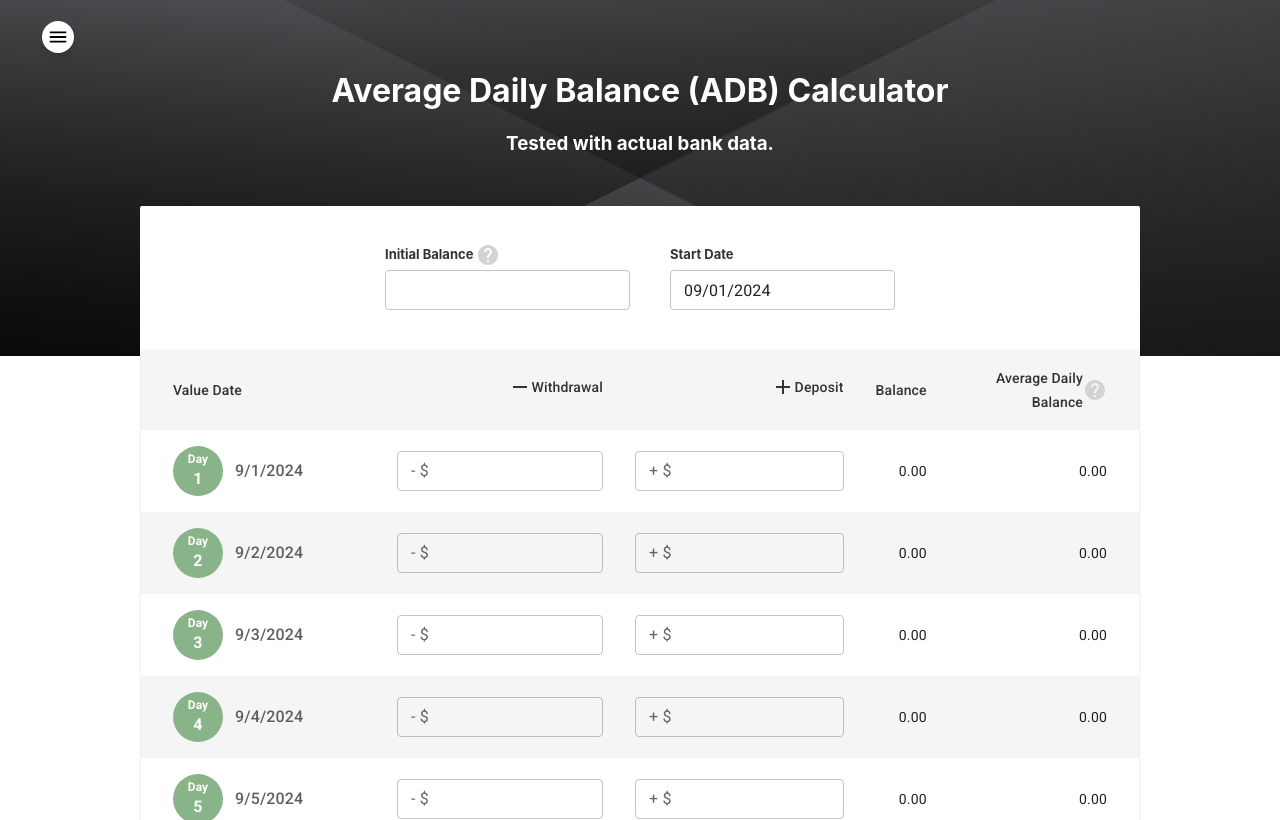
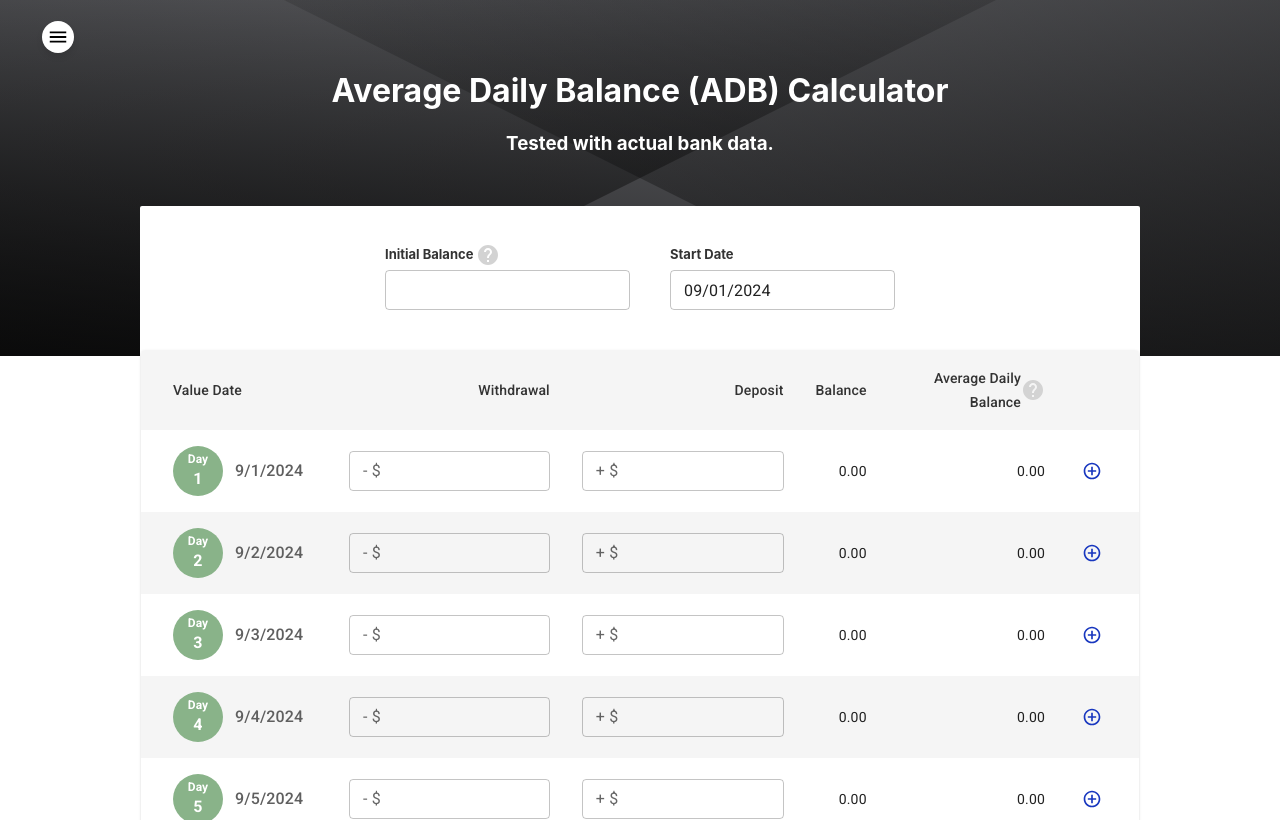
Before and after one commit to wopni1021/average-daily-balance-calculator, a React (Create React App) app in the folder my-app/: page / in a window 1280 px wide. Built offline with nearby package versions, Linux system fonts and the light colour scheme.

Commit message:
Support add multiple transactions in a day

```diff
--- a/my-app/src/App.scss
+++ b/my-app/src/App.scss
@@ -8,7 +8,7 @@
 
   .header {
     background-color: black;
-    background-image: url("./header-bg.svg"); /* Icons by SVGBackgrounds.com */
+    background-image: url("./Icons/header-bg.svg"); /* Icons by SVGBackgrounds.com */
     background-size: cover;
     background-repeat: no-repeat; /* Prevents the background from repeating */
     background-position: center; /* Centers the SVG */
--- a/my-app/src/components/MainTable.scss
+++ b/my-app/src/components/MainTable.scss
@@ -82,4 +82,12 @@
       color: rgb(95, 95, 95);
     }
   }
+
+  &-add-item {
+    svg {
+      width: 20px;
+      height: 20px;
+      fill: rgb(24, 55, 191);
+    }
+  }
 }
--- a/my-app/src/components/MainTable.tsx
+++ b/my-app/src/components/MainTable.tsx
@@ -4,7 +4,7 @@ import TableBody from "@mui/material/TableBody";
 import TableCell, { tableCellClasses, TableCellProps } from "@mui/material/TableCell";
 import TableContainer from "@mui/material/TableContainer";
 import TableHead from "@mui/material/TableHead";
-import TableRow from "@mui/material/TableRow";
+import TableRow, { TableRowProps } from "@mui/material/TableRow";
 import Paper from "@mui/material/Paper";
 import TextField, { TextFieldProps } from "@mui/material/TextField";
 import "./MainTable.scss";
@@ -13,12 +13,19 @@ import AddIcon from "@mui/icons-material/Add";
 import RemoveIcon from "@mui/icons-material/Remove";
 import HelpIcon from "@mui/icons-material/Help";
 import InputAdornment from "@mui/material/InputAdornment";
-
+import Avatar from "@mui/material/Avatar";
+import Menu from "@mui/material/Menu";
+import MenuItem from "@mui/material/MenuItem";
+import ListItemIcon from "@mui/material/ListItemIcon";
+import IconButton from "@mui/material/IconButton";
 import { AdapterDayjs } from "@mui/x-date-pickers/AdapterDayjs";
 import { LocalizationProvider } from "@mui/x-date-pickers/LocalizationProvider";
 import { DatePicker } from "@mui/x-date-pickers/DatePicker";
 import dayjs, { Dayjs } from "dayjs";
 import Tooltip from "@mui/material/Tooltip";
+import { ReactComponent as AddSubtItemIcon } from "../Icons/new-sub-item.svg";
+import AddCircleOutlineOutlinedIcon from "@mui/icons-material/AddCircleOutlineOutlined";
+// import { ReactComponent as Test } from "../Icons/header-bg.svg";
 
 // types
 interface Row {
@@ -26,10 +33,15 @@ interface Row {
   depo: number;
   balance: number;
   adb: number;
+  day: number;
 }
 
 interface FixedWidthTableCellProps extends TableCellProps {
   fixedWidth?: number; // Optional custom prop for fixed width
+}
+
+interface StyledTableRow extends TableRowProps {
+  day?: number;
 }
 
 type State = Array<Row>;
@@ -44,18 +56,22 @@ const StyledTableCell = styled(TableCell)<FixedWidthTableCellProps>(({ theme, fi
   [`&.${tableCellClasses.body}`]: {
     fontSize: 14,
   },
-  "&:first-of-type": {
-    paddingLeft: theme.spacing(4), // Left padding for the first cell of each row
+  "&:first-child": {
+    "&:first-of-type": {
+      paddingLeft: theme.spacing(4), // Left padding for the first cell of each row
+      paddingRight: 0,
+    },
   },
-  "&:last-of-type": {
-    paddingRight: theme.spacing(4), // Right padding for the last cell of each row
+  "&:last-child": {
+    "&:last-of-type": {
+      paddingRight: theme.spacing(4), // Right padding for the last cell of each row
+      paddingLeft: 0,
+    },
   },
 }));
 
-const StyledTableRow = styled(TableRow)(({ theme }) => ({
-  "&:nth-of-type(even)": {
-    backgroundColor: theme.palette.action.hover,
-  },
+const StyledTableRow = styled(TableRow)<StyledTableRow>(({ theme, day }) => ({
+  backgroundColor: day && day % 2 === 0 ? theme.palette.action.hover : "white",
   "td, th": {
     border: 0,
   },
@@ -71,7 +87,7 @@ const ROOT = "adb-table";
 const commonInputProps: Partial<TextFieldProps> = { size: "small", variant: "outlined" };
 
 const initialRows = [...Array(MAX_DATE)].map((_, idx) => {
-  return { withdraw: 0, depo: 0, balance: 0, adb: 0 };
+  return { withdraw: 0, depo: 0, balance: 0, adb: 0, day: idx + 1, subDay: 1 };
 });
 
 /*
@@ -101,8 +117,10 @@ const MainTable = () => {
       const rows = [] as State;
       let total = 0;
       prevRows.forEach((row, idx) => {
+        const isLastSubRow = row.day !== prevRows[idx + 1]?.day; // only the final balance of the day should be calculated towards adb
+
         if (idx < index) {
-          total += row.balance;
+          if (isLastSubRow) total += row.balance;
           rows.push(row);
         } else {
           const prevBalance = rows[idx - 1]?.balance ?? initialBalance;
@@ -110,9 +128,9 @@ const MainTable = () => {
           const newWithdraw = isCurrentRow ? val : row.withdraw;
           const newDepo = row.depo;
           const newBalance = prevBalance - newWithdraw + newDepo;
-          total += newBalance;
-          const newAdb = total / (idx + 1);
-          rows.push({ withdraw: newWithdraw, depo: newDepo, balance: newBalance, adb: newAdb });
+          if (isLastSubRow) total += newBalance;
+          const newAdb = total / row.day;
+          rows.push({ withdraw: newWithdraw, depo: newDepo, balance: newBalance, adb: newAdb, day: row.day });
         }
       });
       return rows;
@@ -126,8 +144,10 @@ const MainTable = () => {
       const rows = [] as State;
       let total = 0;
       prevRows.forEach((row, idx) => {
+        const isLastSubRow = row.day !== prevRows[idx + 1]?.day; // only the final balance of the day should be calculated towards adb
+
         if (idx < index) {
-          total += row.balance;
+          if (isLastSubRow) total += row.balance;
           rows.push(row);
         } else {
           const prevBalance = rows[idx - 1]?.balance ?? initialBalance;
@@ -135,9 +155,9 @@ const MainTable = () => {
           const newDepo = isCurrentRow ? val : row.depo;
           const newWithdraw = row.withdraw;
           const newBalance = prevBalance - newWithdraw + newDepo;
-          total += newBalance;
-          const newAdb = total / (idx + 1);
-          rows.push({ withdraw: newWithdraw, depo: newDepo, balance: newBalance, adb: newAdb });
+          if (isLastSubRow) total += newBalance;
+          const newAdb = total / row.day;
+          rows.push({ withdraw: newWithdraw, depo: newDepo, balance: newBalance, adb: newAdb, day: row.day });
         }
       });
       return rows;
@@ -154,9 +174,10 @@ const MainTable = () => {
       prevRows.forEach((row, idx) => {
         const prevBalance = rows[idx - 1]?.balance ?? val;
         const newBalance = prevBalance - row.withdraw + row.depo;
-        total += newBalance;
-        const newAdb = total / (idx + 1);
-        rows.push({ withdraw: row.withdraw, depo: row.depo, balance: newBalance, adb: newAdb });
+        const isLastSubRow = row.day !== prevRows[idx + 1]?.day; // only the final balance of the day should be calculated towards adb
+        if (isLastSubRow) total += newBalance;
+        const newAdb = total / row.day;
+        rows.push({ withdraw: row.withdraw, depo: row.depo, balance: newBalance, adb: newAdb, day: row.day });
       });
       return rows;
     });
@@ -164,6 +185,106 @@ const MainTable = () => {
 
   const handleChangeInitDate = (value: Dayjs | null) => {
     setInitialDate(value);
+  };
+
+  const onClickAddTransaction = (index: number) => {
+    setRows((prevRows) => {
+      const parentRow = prevRows[index];
+      const childRow = { ...parentRow, withdraw: 0, depo: 0 };
+      const newState = [...prevRows.slice(0, index + 1), childRow, ...prevRows.slice(index + 1)];
+      return newState;
+    });
+  };
+
+  const renderRows = () => {
+    const allRows = rows.map((row, index) => (
+      <StyledTableRow key={`${row.day}-${index}`} sx={{ "&:last-child td, &:last-child th": { border: 0 } }} day={row.day}>
+        <StyledTableCell component="th" scope="row" fixedWidth={VALUE_DATE_WIDTH}>
+          {row.day !== rows[index - 1]?.day && (
+            <div className={`${ROOT}-value-date`}>
+              <div className={`${ROOT}-value-date-day`}>
+                <div>Day</div> <div className={`${ROOT}-value-date-day-num`}>{row.day}</div>
+              </div>
+              {initialDate?.isValid() && (
+                <span className={`${ROOT}-value-date-date`}>
+                  {initialDate
+                    .add(row.day - 1, "day")
+                    .toDate()
+                    .toLocaleDateString()}
+                </span>
+              )}
+            </div>
+          )}
+        </StyledTableCell>
+        <StyledTableCell align="right">
+          <TextField
+            {...commonInputProps}
+            id="withdr"
+            variant="outlined"
+            type="number"
+            onChange={(e) => {
+              handleChangeWithDr(e.target.value, index);
+            }}
+            slotProps={{
+              input: {
+                startAdornment: <InputAdornment position="start">- $</InputAdornment>,
+                inputProps: { style: { textAlign: "right" } },
+              },
+            }}
+            value={row.withdraw || ""}
+          />
+        </StyledTableCell>
+        <StyledTableCell align="right">
+          <TextField
+            {...commonInputProps}
+            id="depo"
+            variant="outlined"
+            type="number"
+            onChange={(e) => {
+              handleChangeDepo(e.target.value, index);
+            }}
+            slotProps={{
+              input: {
+                startAdornment: <InputAdornment position="start">+ $</InputAdornment>,
+                inputProps: { style: { textAlign: "right" } },
+              },
+            }}
+            value={row.depo || ""}
+          />
+        </StyledTableCell>
+        <StyledTableCell align="right">{row.day !== rows[index + 1]?.day && formatNumber(row.balance)}</StyledTableCell>
+        <StyledTableCell align="right">{row.day !== rows[index + 1]?.day && formatNumber(row.adb)}</StyledTableCell>
+        <StyledTableCell align="right">
+          {row.day !== rows[index + 1]?.day && (
+            <Tooltip
+              className={`${ROOT}-tooltip`}
+              title="Add more transaction to the day"
+              slotProps={{
+                tooltip: {
+                  sx: {
+                    fontSize: "16px",
+                    padding: "8px",
+                  },
+                },
+              }}
+            >
+              <IconButton
+                onClick={() => {
+                  onClickAddTransaction(index);
+                }}
+                size="small"
+                sx={{ ml: 2 }}
+                aria-haspopup="false"
+                className={`${ROOT}-add-item`}
+              >
+                <AddCircleOutlineOutlinedIcon />
+              </IconButton>
+            </Tooltip>
+          )}
+        </StyledTableCell>
+      </StyledTableRow>
+    ));
+    return allRows;
   };
 
   return (
@@ -213,13 +334,11 @@ const MainTable = () => {
               <StyledTableCell fixedWidth={VALUE_DATE_WIDTH}>Value Date</StyledTableCell>
               <StyledTableCell align="right">
                 <div className={`${ROOT}-th`}>
-                  <RemoveIcon />
                   <span>Withdrawal</span>
                 </div>
               </StyledTableCell>
               <StyledTableCell align="right">
                 <div className={`${ROOT}-th`}>
-                  <AddIcon />
                   <span>Deposit</span>
                 </div>
               </StyledTableCell>
@@ -243,60 +362,10 @@ const MainTable = () => {
                   </Tooltip>
                 </div>
               </StyledTableCell>
+              <StyledTableCell align="right" />
             </StyledTableRow>
           </TableHead>
-          <TableBody>
-            {rows.map((row, index) => (
-              <StyledTableRow key={index} sx={{ "&:last-child td, &:last-child th": { border: 0 } }}>
-                <StyledTableCell component="th" scope="row" fixedWidth={VALUE_DATE_WIDTH}>
-                  <div className={`${ROOT}-value-date`}>
-                    <div className={`${ROOT}-value-date-day`}>
-                      <div>Day</div> <div className={`${ROOT}-value-date-day-num`}>{index + 1}</div>
-                    </div>
-                    {initialDate?.isValid() && <span className={`${ROOT}-value-date-date`}>{initialDate.add(index, "day").toDate().toLocaleDateString()}</span>}
-                  </div>
-                </StyledTableCell>
-                <StyledTableCell align="right">
-                  <TextField
-                    {...commonInputProps}
-                    id="withdr"
-                    variant="outlined"
-                    type="number"
-                    onChange={(e) => {
-                      handleChangeWithDr(e.target.value, index);
-                    }}
-                    slotProps={{
-                      input: {
-                        startAdornment: <InputAdornment position="start">- $</InputAdornment>,
-                        inputProps: { style: { textAlign: "right" } },
-                      },
-                    }}
-                    value={row.withdraw || ""}
-                  />
-                </StyledTableCell>
-                <StyledTableCell align="right">
-                  <TextField
-                    {...commonInputProps}
-                    id="depo"
-                    variant="outlined"
-                    type="number"
-                    onChange={(e) => {
-                      handleChangeDepo(e.target.value, index);
-                    }}
-                    slotProps={{
-                      input: {
-                        startAdornment: <InputAdornment position="start">+ $</InputAdornment>,
-                        inputProps: { style: { textAlign: "right" } },
-                      },
-                    }}
-                    value={row.depo || ""}
-                  />
-                </StyledTableCell>
-                <StyledTableCell align="right">{formatNumber(row.balance)}</StyledTableCell>
-                <StyledTableCell align="right">{formatNumber(row.adb)}</StyledTableCell>
-              </StyledTableRow>
-            ))}
-          </TableBody>
+          <TableBody>{renderRows()}</TableBody>
         </Table>
       </TableContainer>
     </div>
```
Also changed, not shown: my-app/src/Icons/header-bg.svg (renamed from my-app/src/header-bg.svg).
